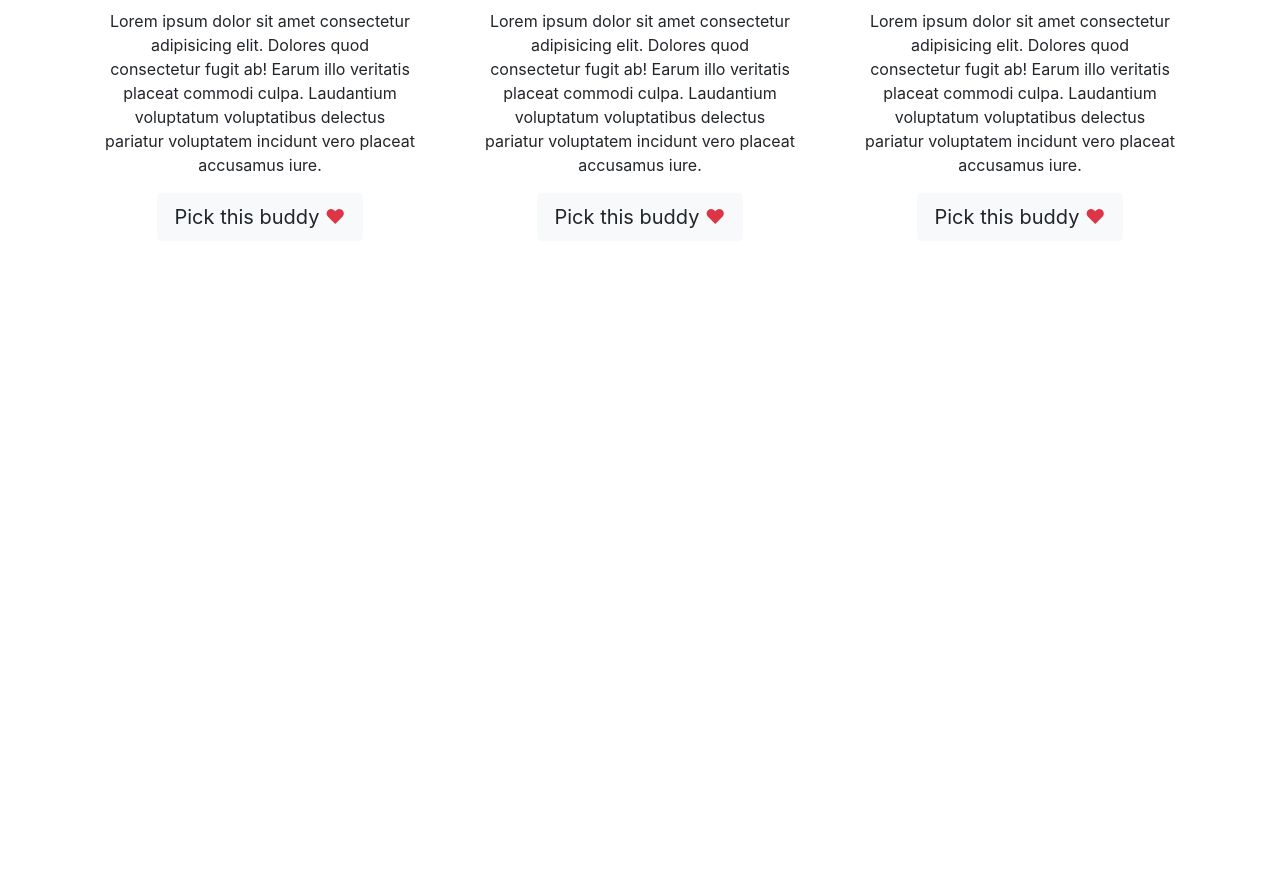
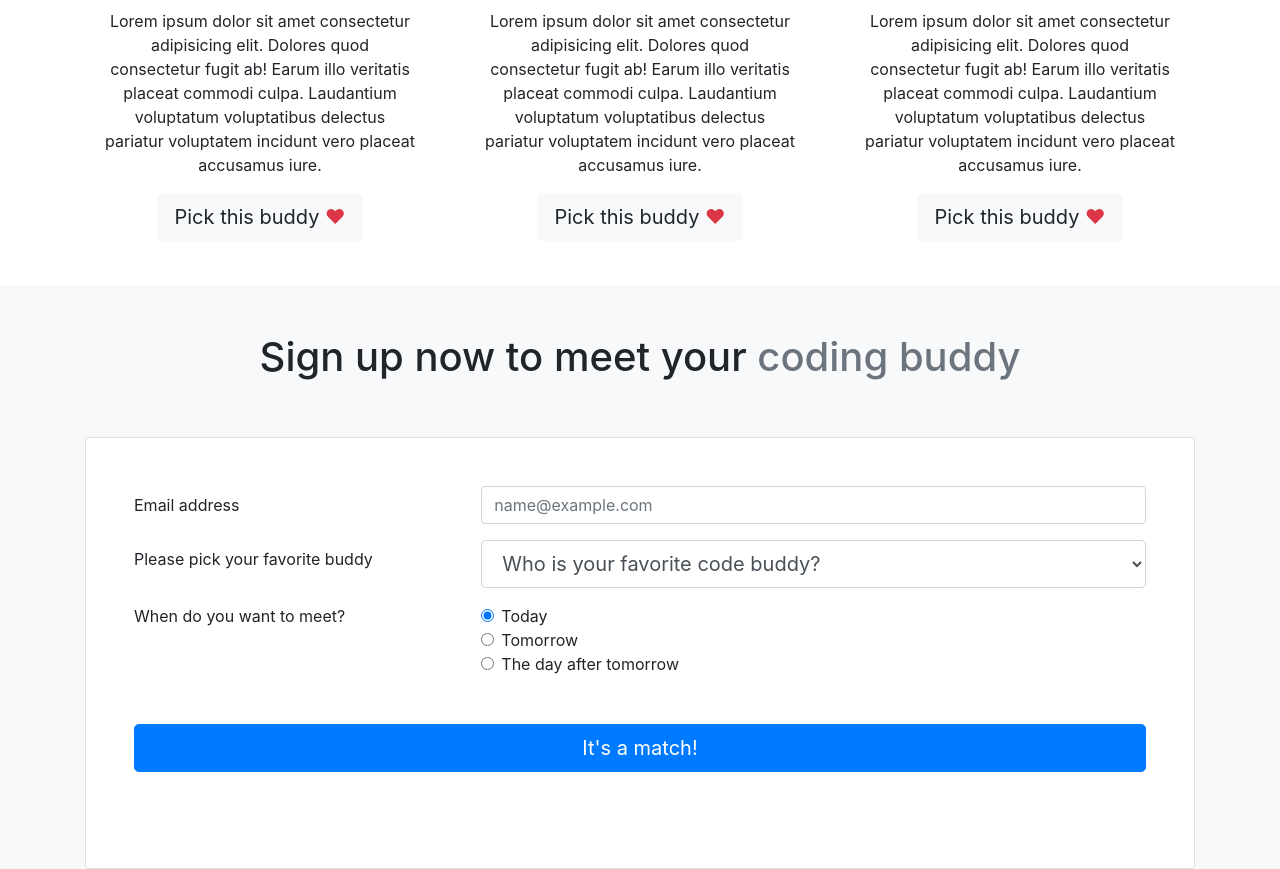
Before and after one commit to hauptdigital/valentine-bootstrap, a website: page index.html in a window 1280 px wide. Shown: the part 1895-2764 px from the top of the page. Before the commit the page ends 2180 px from the top, so only its background shows below. Drawn offline with nearby package versions, Linux system fonts and the light colour scheme.

Commit message:
Add form

```diff
--- a/index.html
+++ b/index.html
@@ -56,13 +56,10 @@
         <div class="collapse navbar-collapse" id="navbarSupportedContent">
           <ul class="navbar-nav ml-auto h1">
             <li class="nav-item mr-3">
-              <a href="" class="nav-link">Link 1</a>
+              <a href="#pickyourbuddy" class="nav-link">pick your buddy</a>
             </li>
             <li class="nav-item mr-3">
-              <a href="" class="nav-link">Link 2</a>
-            </li>
-            <li class="nav-item mr-3">
-              <a href="" class="nav-link">Link 3</a>
+              <a href="#signup" class="nav-link">sign up now</a>
             </li>
           </ul>
         </div>
@@ -117,7 +114,7 @@
         </div>
       </div>
     </div>
-    <div class="container mt-4">
+    <div id="pickyourbuddy" class="container mt-4">
       <div class="container text-center mt-5 mb-5">
         <p class="h1 text-danger">♥</p>
         <h2 class="h1">
@@ -255,6 +252,100 @@
         </div>
       </div>
     </div>
+    <div id="signup" class="container-fluid bg-light">
+      <div class="text-center pt-5 pb-5 h1">
+        Sign up now to meet your <span class="text-muted">coding buddy</span>
+      </div>
+      <div class="container">
+        <div class="card">
+          <div class="card-body p-5">
+            <form>
+              <div class="form-group row">
+                <label for="email" class="col-sm-4 col-form-label"
+                  >Email address</label
+                >
+                <div class="col-sm-8">
+                  <input
+                    type="email"
+                    class="form-control"
+                    id="email"
+                    placeholder="name@example.com"
+                  />
+                </div>
+              </div>
+              <div class="form-group row">
+                <label for="pickbuddy" class="col-sm-4 col-form-label"
+                  >Please pick your favorite buddy</label
+                >
+                <div class="col-sm-8">
+                  <select id="pickbuddy" class="form-control form-control-lg">
+                    <option>Who is your favorite code buddy?</option>
+                    <option value="1">Morpheus</option>
+                    <option value="2">Agent Smith</option>
+                    <option value="3">Mr. Anderson</option>
+                    <option value="4">Trinity</option>
+                    <option value="5">Neo</option>
+                    <option value="6">The Oracle</option>
+                  </select>
+                </div>
+              </div>
+              <fieldset class="form-group">
+                <div class="row">
+                  <legend class="col-form-label col-sm-4 pt-0">
+                    When do you want to meet?
+                  </legend>
+                  <div class="col-sm-8">
+                    <div class="form-check">
+                      <input
+                        class="form-check-input"
+                        type="radio"
+                        name="gridRadios"
+                        id="gridRadios1"
+                        value="option1"
+                        checked
+                      />
+                      <label class="form-check-label" for="gridRadios1">
+                        Today
+                      </label>
+                    </div>
+                    <div class="form-check">
+                      <input
+                        class="form-check-input"
+                        type="radio"
+                        name="gridRadios"
+                        id="gridRadios2"
+                        value="option2"
+                      />
+                      <label class="form-check-label" for="gridRadios2">
+                        Tomorrow
+                      </label>
+                    </div>
+                    <div class="form-check">
+                      <input
+                        class="form-check-input"
+                        type="radio"
+                        name="gridRadios"
+                        id="gridRadios3"
+                        value="option3"
+                      />
+                      <label class="form-check-label" for="gridRadios3">
+                        The day after tomorrow
+                      </label>
+                    </div>
+                  </div>
+                </div>
+              </fieldset>
+              <button
+                class="btn btn-primary btn-lg btn-block mt-5 mb-5"
+                type="submit"
+              >
+                It's a match!
+              </button>
+            </form>
+          </div>
+        </div>
+      </div>
+    </div>
 
     <!-- Optional JavaScript -->
     <!-- jQuery first, then Popper.js, then Bootstrap JS -->
```
